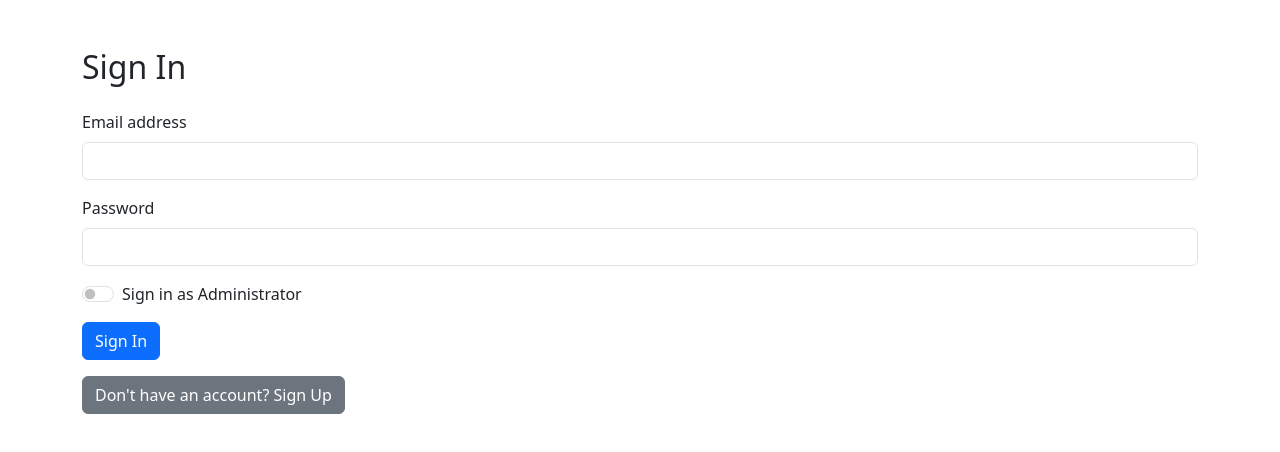
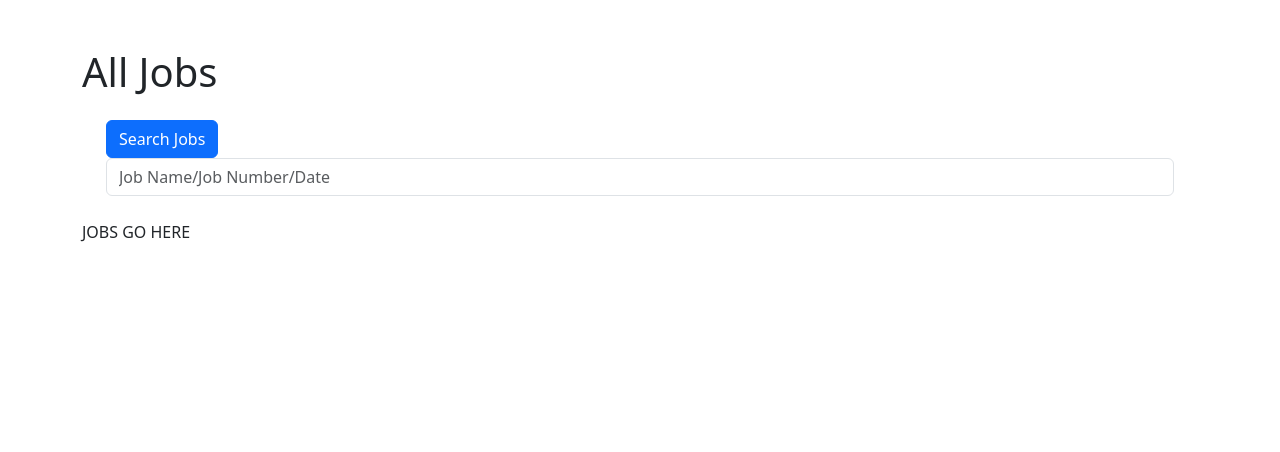
Before and after one commit to subtlemocha00/react-field-book, a React (Vite) app: page / in a window 1280 px wide. Shown: the top 452 px of the page. Built offline with nearby package versions, Linux system fonts and the light colour scheme.

Commit message:
started user experience components

```diff
--- a/src/App.jsx
+++ b/src/App.jsx
@@ -3,18 +3,20 @@ import "./App.css";
 import TitleBlock from "./Components/title-block/TitleBlock";
 import CrewList from "./Components/field-notes/CrewList";
 import SignInPage from "./Components/sign-in-form/SignInPage";
+import UserHome from "./Components/home-user/UserHome";
 
 const App = () => {
 	const [currentJob, setCurrentJob] = useState(224001);
 	return (
 		<>
-			<SignInPage />
+			<UserHome />
+			{/* <SignInPage /> */}
 			{/* <TitleBlock
 				jobName={"Mornington Ave Storm Rehab"}
 				jobNumber={currentJob}
 				date={"04/15/2024"}
-			/>
-			<CrewList /> */}
+			/> */}
+			{/* <CrewList /> */}
 		</>
 	);
 };
--- /dev/null
+++ b/src/Components/home-user/JobList.jsx
@@ -0,0 +1,3 @@
+export default function JobList() {
+	return <>JOBS GO HERE</>;
+}
--- /dev/null
+++ b/src/Components/home-user/SearchBar.jsx
@@ -0,0 +1,30 @@
+import React, { useState } from "react";
+
+export default function SearchBar({ handleSubmit }) {
+	const [searchInput, setSearchInput] = useState("");
+	const handleChange = ({ target }) => {
+		setSearchInput(target.value);
+		// handleSubmit(target.value);
+	};
+	return (
+		<form className="m-4">
+			<label className="form-label visually-hidden" htmlFor="searchInput">
+				Search
+			</label>
+			<button
+				className="btn btn-primary"
+				type="button"
+				onClick={() => handleSubmit(searchInput)}
+			>
+				Search Jobs
+			</button>
+			<input
+				className="form-control"
+				type="text"
+				placeholder="Job Name/Job Number/Date"
+				value={searchInput}
+				onChange={handleChange}
+			/>
+		</form>
+	);
+}
--- /dev/null
+++ b/src/Components/home-user/UserHome.jsx
@@ -0,0 +1,29 @@
+import { useState } from "react";
+import SearchBar from "./SearchBar";
+import JobList from "./JobList";
+
+export default function UserHome() {
+	const [isSearched, setIsSearched] = useState(false);
+	// start with all results, numerically ordered
+	const [searchResults, setSearchResults] = useState(null);
+	const toggleIsSearched = () => {
+		setIsSearched(!isSearched);
+	};
+	const handleSubmit = (searchInput) => {
+		// set up to search the DB of jobs based on 3 headings: name, number, date
+		// if name is searched, display alphabetically ordered
+		// if number is searched, display numerically ordered
+		// if date is searched, display most recent to least
+		console.log(searchInput);
+	};
+
+	return (
+		<section className="container mt-5">
+			<div>
+				<h1>{isSearched ? "Search Results" : "All Jobs"}</h1>
+			</div>
+			<SearchBar handleSubmit={handleSubmit} />
+			<JobList />
+		</section>
+	);
+}
```
Also changed, not shown: 2 other files (tests, documents, lock files or other folders).
